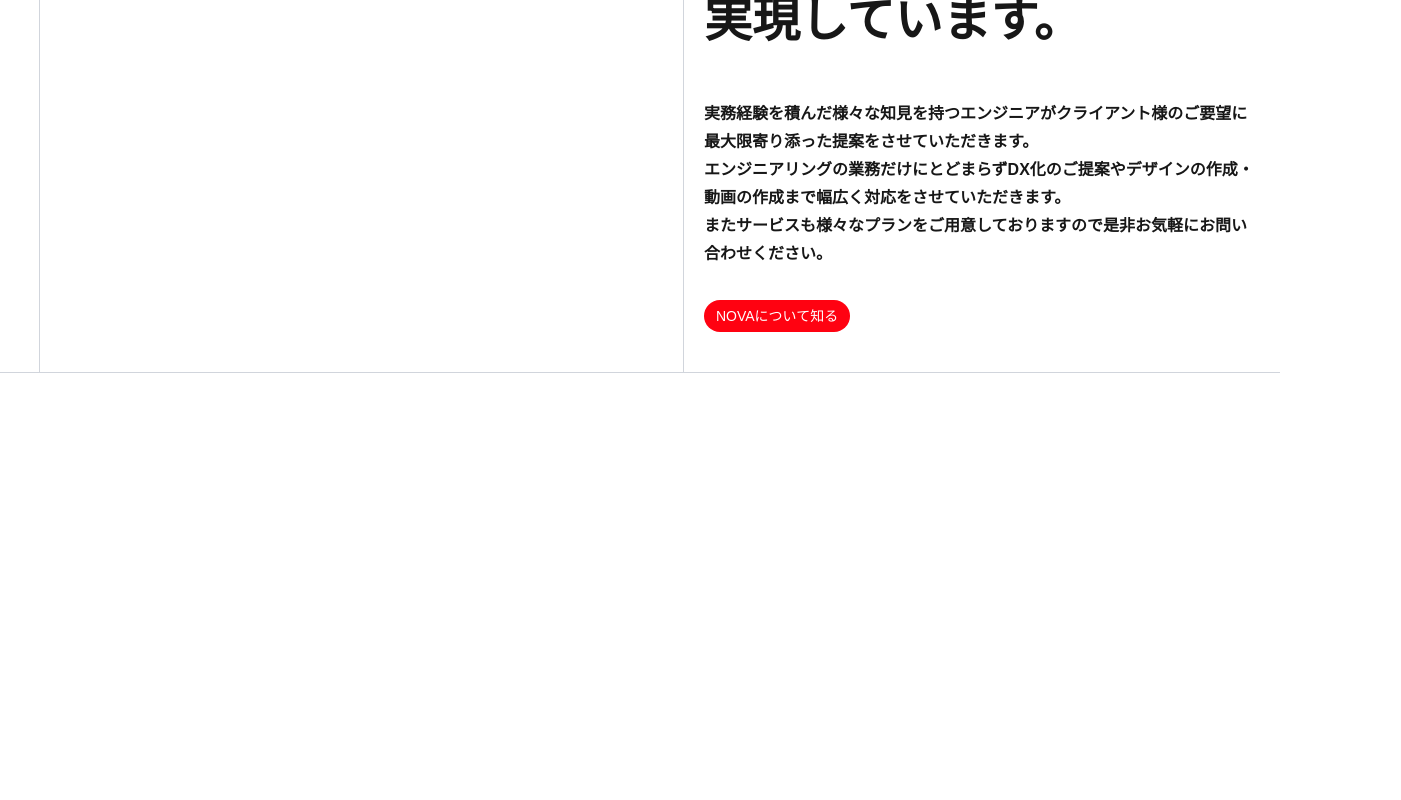
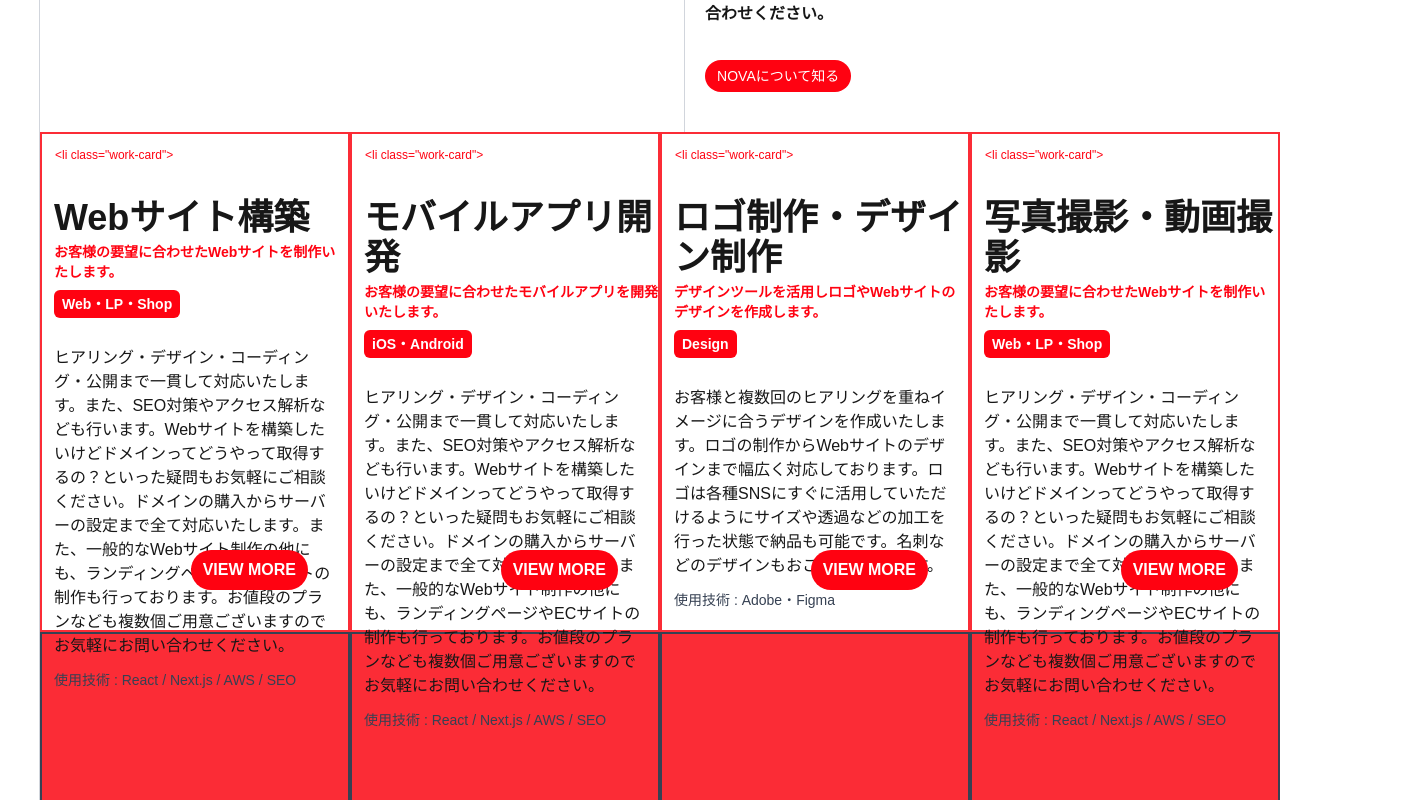
Before and after one commit to kohta9521/Nova_Company_Site, a Next.js app: page / in a window 1280 px wide. Shown: the part 3980-4780 px from the top of the page, 1401 px wide, since content can reach past the window. Built offline with nearby package versions, Linux system fonts and the light colour scheme; no server answers.

Commit message:
add追加のworksセクションのcard追加

```diff
--- a/src/components/molecules/ServiceCard.tsx
+++ b/src/components/molecules/ServiceCard.tsx
@@ -38,7 +38,7 @@ const ServiceCard = ({
     >
       <div className="block  sm:flex sm:items-center sm:justify-between sm:gap-5">
         {/* image box */}
-        <div className="sm:w-[40%] sm:h-full bg-[var(--main-red)] overflow-hidden sm:border-r-[1px] sm:border-r-gray-300">
+        <div className="sm:w-[650px] sm:h-full bg-[var(--main-red)] overflow-hidden sm:border-r-[1px] sm:border-r-gray-300">
           <Image
             className="w-full h-auto"
             src={img}
--- /dev/null
+++ b/src/components/molecules/WorkCard.tsx
@@ -0,0 +1,67 @@
+"use client";
+import React from "react";
+
+// next
+import Link from "next/link";
+
+// hooks
+import useAOS from "@/hooks/useAOS";
+
+// components
+import TopLeftText from "../atoms/TopLeftText";
+
+// props
+export type WorkCardProps = {
+  id: string;
+  title: string;
+  subtitle: string;
+  tag: string;
+  desc: string;
+  tech: string;
+  link: string;
+};
+
+const WorkCard = ({
+  id,
+  icon,
+  title,
+  subtitle,
+  tag,
+  desc,
+  tech,
+  link,
+}: WorkCardProps) => {
+  useAOS();
+  return (
+    <div
+      data-aos="fade-up"
+      key={id}
+      className="w-1/4 h-[500px] border-2 border-red-500"
+    >
+      <TopLeftText
+        id="hero-nav"
+        textType="blue"
+        text='<li class="work-card">'
+      />
+      <div className="ml-3 mt-10">
+        <p className="mb-1 text-4xl font-semibold">{title}</p>
+        <p className="mb-2 text-sm text-[var(--main-red)] font-semibold">
+          {subtitle}
+        </p>
+        <p className="mb-7 inline-block bg-[var(--main-red)] px-2 py-1 text-white text-sm font-semibold rounded-md">
+          {tag}
+        </p>
+        <p className="w-[95%] mb-3 text-medium">{desc}</p>
+        <p className="text-sm text-gray-700">{tech}</p>
+        <Link
+          className="absolute right-10 bottom-10 bg-[var(--main-red)] text-white font-semibold text-center rounded-full px-3 py-2"
+          href={link}
+        >
+          VIEW MORE
+        </Link>
+      </div>
+    </div>
+  );
+};
+
+export default WorkCard;
--- a/src/components/organisms/Work.tsx
+++ b/src/components/organisms/Work.tsx
@@ -7,9 +7,13 @@ import Image from "next/image";
 // hooks
 import useAOS from "@/hooks/useAOS";
 
+// icon
+import { MdWeb } from "react-icons/md";
+
 // components
 import TopLeftText from "../atoms/TopLeftText";
 import ListBlockItem from "../atoms/ListBlockItem";
+import WorkCard from "../molecules/WorkCard";
 
 const Works = () => {
   useAOS();
@@ -24,7 +28,7 @@ const Works = () => {
         <div className="w-[100%]">
           {/* section title box */}
           <div className="w-full h-[100px] sm:h-[130px] border-b-[1px] border-b-gray-300">
-            <div className="sm:block sm:w-[1046px] sm:h-[100%] sm:border-r-[1px] border-r-gray-300">
+            <div className="sm:block sm:w-[1050px] sm:h-[100%] sm:border-r-[1px] border-r-gray-300">
               <TopLeftText
                 id="hero-nav"
                 textType="blue"
@@ -42,7 +46,7 @@ const Works = () => {
           <div className="w-[100%] h-auto sm:flex">
             <div className="w-full block sm:flex">
               {/* main image */}
-              <div className="sm:w-[1046px] sm:h-auto sm:border-r-[1px] border-r-gray-300">
+              <div className="sm:w-[1050px] sm:h-auto sm:border-r-[1px] border-r-gray-300">
                 {/* <TopLeftText
                   id="hero-nav"
                   textType="blue"
@@ -64,7 +68,7 @@ const Works = () => {
                   textType="blue"
                   text='<div class="works-textbox">'
                 />
-                <h1 className="mt-12 mb-8 sm:mt-16 sm:mb-10 ml-5 text-2xl sm:text-5xl font-semibold leading-relaxed">
+                <h1 className="mt-12 mb-8 sm:mt-16 sm:mb-10 ml-5 text-2xl sm:text-4xl font-semibold leading-relaxed">
                   <span className="text-[var(--main-red)]">学生</span>
                   という立場をフル活用し
                   <br />
@@ -93,6 +97,55 @@ const Works = () => {
               </div>
             </div>
           </div>
+          {/* grid design box */}
+          <div className="w-full">
+            {/* top box */}
+            <div className="w-full flex">
+              <WorkCard
+                id="card-1"
+                title="Webサイト構築"
+                subtitle="お客様の要望に合わせたWebサイトを制作いたします。"
+                tag="Web・LP・Shop"
+                desc="ヒアリング・デザイン・コーディング・公開まで一貫して対応いたします。また、SEO対策やアクセス解析なども行います。Webサイトを構築したいけどドメインってどうやって取得するの？といった疑問もお気軽にご相談ください。ドメインの購入からサーバーの設定まで全て対応いたします。また、一般的なWebサイト制作の他にも、ランディングページやECサイトの制作も行っております。お値段のプランなども複数個ご用意ございますのでお気軽にお問い合わせください。"
+                tech="使用技術 : React / Next.js / AWS / SEO"
+                link="/"
+              />
+              <WorkCard
+                id="card-2"
+                title="モバイルアプリ開発"
+                subtitle="お客様の要望に合わせたモバイルアプリを開発いたします。"
+                tag="iOS・Android"
+                desc="ヒアリング・デザイン・コーディング・公開まで一貫して対応いたします。また、SEO対策やアクセス解析なども行います。Webサイトを構築したいけどドメインってどうやって取得するの？といった疑問もお気軽にご相談ください。ドメインの購入からサーバーの設定まで全て対応いたします。また、一般的なWebサイト制作の他にも、ランディングページやECサイトの制作も行っております。お値段のプランなども複数個ご用意ございますのでお気軽にお問い合わせください。"
+                tech="使用技術 : React / Next.js / AWS / SEO"
+                link="/"
+              />
+              <WorkCard
+                id="card-1"
+                title="ロゴ制作・デザイン制作"
+                subtitle="デザインツールを活用しロゴやWebサイトのデザインを作成します。"
+                tag="Design"
+                desc="お客様と複数回のヒアリングを重ねイメージに合うデザインを作成いたします。ロゴの制作からWebサイトのデザインまで幅広く対応しております。ロゴは各種SNSにすぐに活用していただけるようにサイズや透過などの加工を行った状態で納品も可能です。名刺などのデザインもおこなっております。"
+                tech="使用技術 : Adobe・Figma"
+                link="/"
+              />
+              <WorkCard
+                id="card-1"
+                title="写真撮影・動画撮影"
+                subtitle="お客様の要望に合わせたWebサイトを制作いたします。"
+                tag="Web・LP・Shop"
+                desc="ヒアリング・デザイン・コーディング・公開まで一貫して対応いたします。また、SEO対策やアクセス解析なども行います。Webサイトを構築したいけどドメインってどうやって取得するの？といった疑問もお気軽にご相談ください。ドメインの購入からサーバーの設定まで全て対応いたします。また、一般的なWebサイト制作の他にも、ランディングページやECサイトの制作も行っております。お値段のプランなども複数個ご用意ございますのでお気軽にお問い合わせください。"
+                tech="使用技術 : React / Next.js / AWS / SEO"
+                link="/"
+              />
+            </div>
+            {/* bottom box */}
+            <div className="w-full flex">
+              <div className="w-1/4 h-[500px] bg-red-500 border-2 border-gray-700"></div>
+              <div className="w-1/4 h-[500px] bg-red-500 border-2 border-gray-700"></div>
+              <div className="w-1/4 h-[500px] bg-red-500 border-2 border-gray-700"></div>
+              <div className="w-1/4 h-[500px] bg-red-500 border-2 border-gray-700"></div>
+            </div>
+          </div>
         </div>
       </div>
     </div>
```
